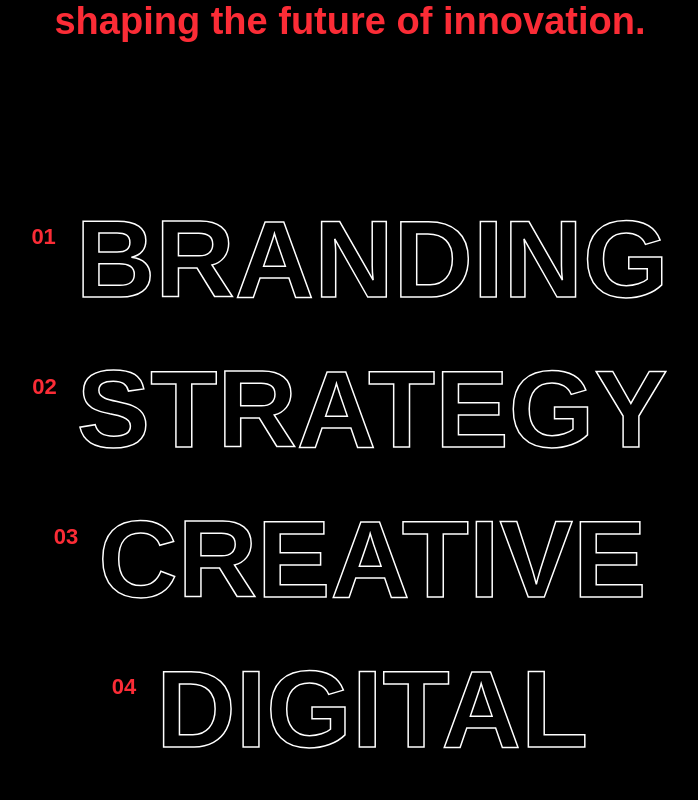
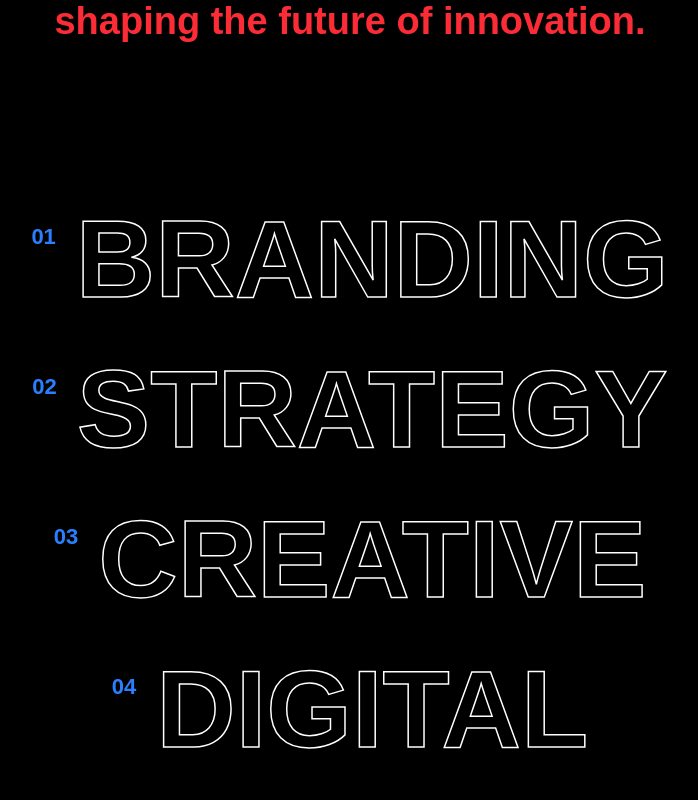
Before and after one commit to theresiajreije/project4-nextjs, a Next.js app: page /about in a window 1280 px wide. Shown: the part 1120-1920 px from the top of the page, without its empty margins (290-988 px from the left). Built offline with nearby package versions, Linux system fonts and the light colour scheme; no server answers.

Commit message:
add scroll bar and fix active numbers color

```diff
--- a/app/about/page.tsx
+++ b/app/about/page.tsx
@@ -1,6 +1,7 @@
 "use client";
 
-import { useState } from "react";
+
+import { useState, useEffect } from "react";
 import Navbar from "@/app/components/navbar";
 import Footer from "@/app/components/footer";
 
@@ -37,12 +38,34 @@ export default function AboutPage() {
   ];
 
   const [selectedService, setSelectedService] = useState<typeof services[0] | null>(null);
+  const [scrollProgress, setScrollProgress] = useState(0);
+
+  useEffect(() => {
+    const handleScroll = () => {
+      const scrollTop = window.scrollY;
+      const docHeight =
+        document.documentElement.scrollHeight - window.innerHeight;
+
+      const progress = (scrollTop / docHeight) * 100;
+      setScrollProgress(progress);
+    };
+
+    window.addEventListener("scroll", handleScroll);
+
+    return () => window.removeEventListener("scroll", handleScroll);
+  }, []);
 
   return (
     <>
       <Navbar />
 
       <main className="bg-black text-white">
+        <div className="fixed left-8 top-1/2 z-50 h-[170px] w-[8px] -translate-y-1/2 rounded-full bg-[#d9d9d9]">
+          <div
+            className="w-full rounded-full bg-red-500 transition-all duration-200"
+            style={{ height: `${Math.min(scrollProgress, 100)}%` }}
+          ></div>
+        </div>
         <section className="relative min-h-[720px] overflow-hidden bg-black px-5 pt-20 pb-24">
           <div className="relative mx-auto flex max-w-[1400px] items-center justify-center pt-10">
             <div className="absolute left-[40px] top-[-40px] h-[500px] w-[500px] rounded-full border-[6px] border-cyan-500 opacity-90"></div>
@@ -87,7 +110,7 @@ export default function AboutPage() {
 
         <section className="bg-black px-5 pt-7 pb-20 text-white">
           <div className="mx-auto max-w-[1100px] text-center">
-           <h2 className="mx-auto text-[38px] font-thin leading-[0.95] tracking-[-1px] text-white md:text-[56px] lg:text-[74px]">
+            <h2 className="mx-auto text-[38px] font-thin leading-[0.95] tracking-[-1px] text-white md:text-[56px] lg:text-[74px]">
               creativity drives
               <br />
               everything we build.
@@ -103,7 +126,7 @@ export default function AboutPage() {
           </div>
         </section>
 
-        <section className="bg-black px-5 py-20 text-white">
+        <section className="bg-black px-4 py-20 text-white">
           <div className="mx-auto max-w-[1200px] text-center">
             <div className="flex flex-col items-center gap-10">
               {services.map((item, index) => {
@@ -116,17 +139,19 @@ export default function AboutPage() {
                     onClick={() => setSelectedService(item)}
                     className="group flex items-start gap-5 text-center"
                   >
-                    <span className="mt-4 text-[22px] font-bold text-red-500">
+                    <span
+                      className={`mt-4 text-[22px] font-bold transition-colors duration-300 ${isActive ? "text-red-500" : "text-blue-500"
+                        } group-hover:text-red-500`}
+                    >
                       {String(index + 1).padStart(2, "0")}
                     </span>
 
                     <div>
                       <h2
-                        className={`text-[42px] font-black uppercase leading-none transition duration-300 md:text-[70px] lg:text-[110px] ${
-                          isActive
-                            ? "text-white"
-                            : "text-transparent group-hover:text-white"
-                        }`}
+                        className={`text-[42px] font-black uppercase leading-none transition duration-300 md:text-[70px] lg:text-[110px] ${isActive
+                          ? "text-white"
+                          : "text-transparent group-hover:text-white"
+                          }`}
                         style={{
                           WebkitTextStroke: "1.5px white",
                         }}
```
